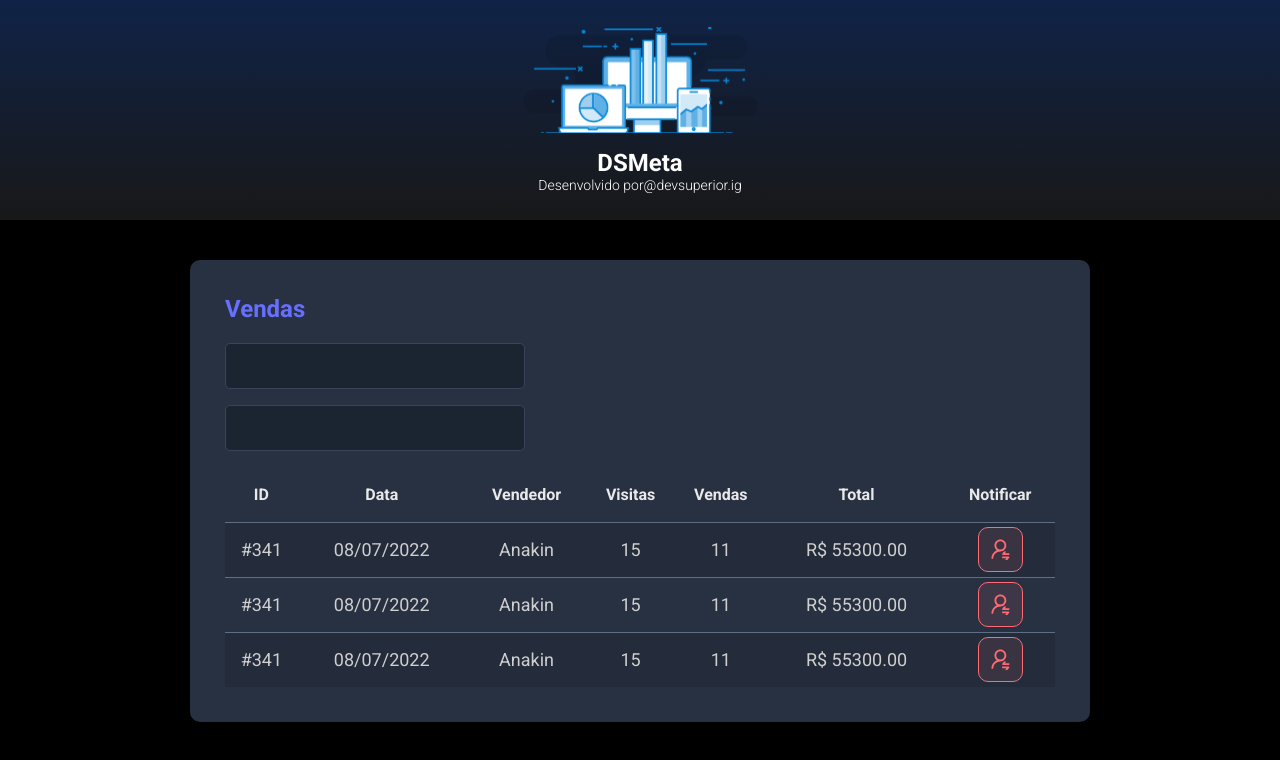
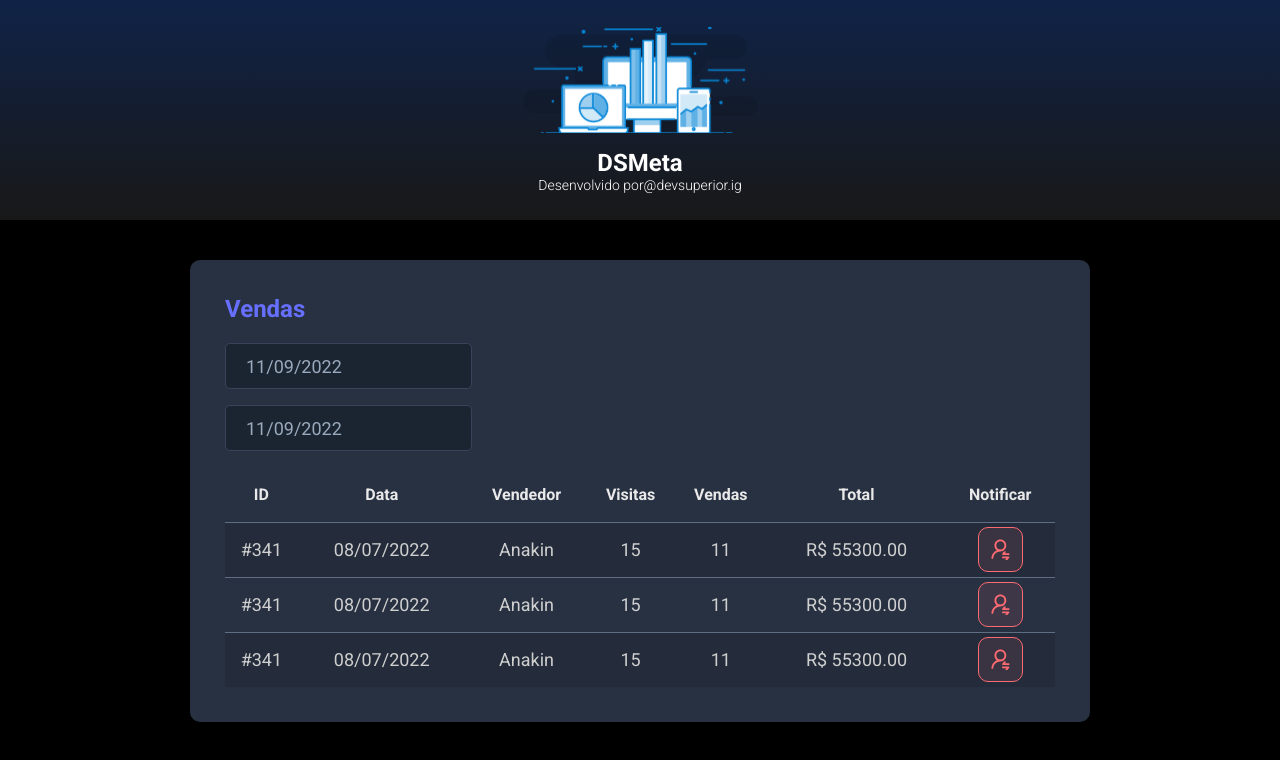
Before and after one commit to eric-s36pk7/dsmeta, a React (Vite) app in the folder frontend/: page / in a window 1280 px wide. Shown: the top 760 px of the page. Built offline with nearby package versions, Linux system fonts and the light colour scheme.

Commit message:
Datepicker

```diff
--- a/frontend/package.json
+++ b/frontend/package.json
@@ -9,7 +9,9 @@
     "preview": "vite preview"
   },
   "dependencies": {
+    "@types/react-datepicker": "4.4.2",
     "react": "^18.2.0",
+    "react-datepicker": "4.8.0",
     "react-dom": "^18.2.0"
   },
   "devDependencies": {
--- a/frontend/src/components/SalesCard/index.tsx
+++ b/frontend/src/components/SalesCard/index.tsx
@@ -1,16 +1,28 @@
 import NotificationButton from '../NotificationButton'
 import './styles.css'
+import DatePicker from 'react-datepicker'
+import "react-datepicker/dist/react-datepicker.css"
 
-function SalesCard(){
-    return(
+function SalesCard() {
+  return (
     <div className="dsmeta-card">
       <h2 className="dsmeta-sales-title">Vendas</h2>
       <div>
         <div className="dsmeta-form-control-container">
-                <input className="dsmeta-form-control" type="text" />
+          <DatePicker
+            selected={new Date()}
+            onChange={(date: Date) => { }}
+            className="dsmeta-form-control"
+            dateFormat="dd/MM/yyyy"
+          />
         </div>
         <div className="dsmeta-form-control-container">
-                <input className="dsmeta-form-control" type="text" />
+          <DatePicker
+            selected={new Date()}
+            onChange={(date: Date) => { }}
+            className="dsmeta-form-control"
+            dateFormat="dd/MM/yyyy"
+          />
         </div>
       </div>
 
```
Also changed, not shown: 1 other file (tests, documents, lock files or other folders). Lines whose indentation alone changed are shown as unchanged.
